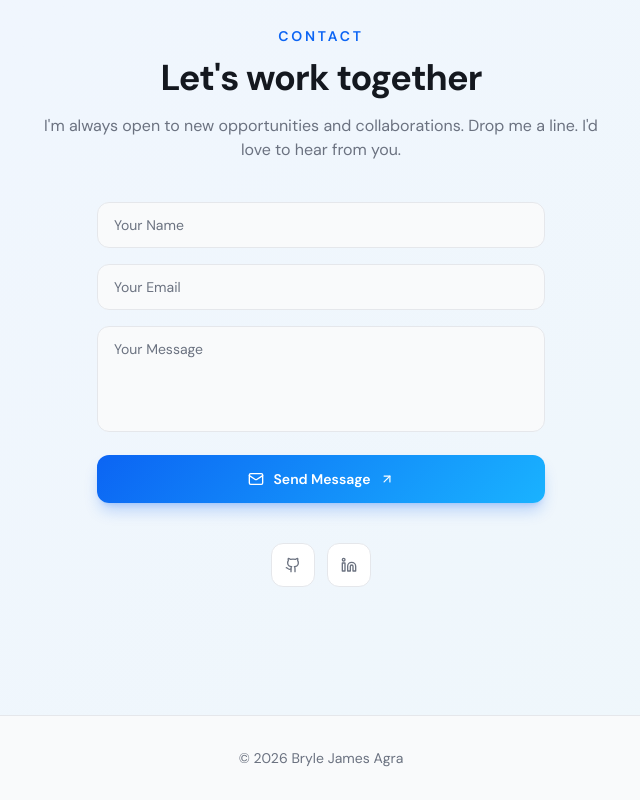
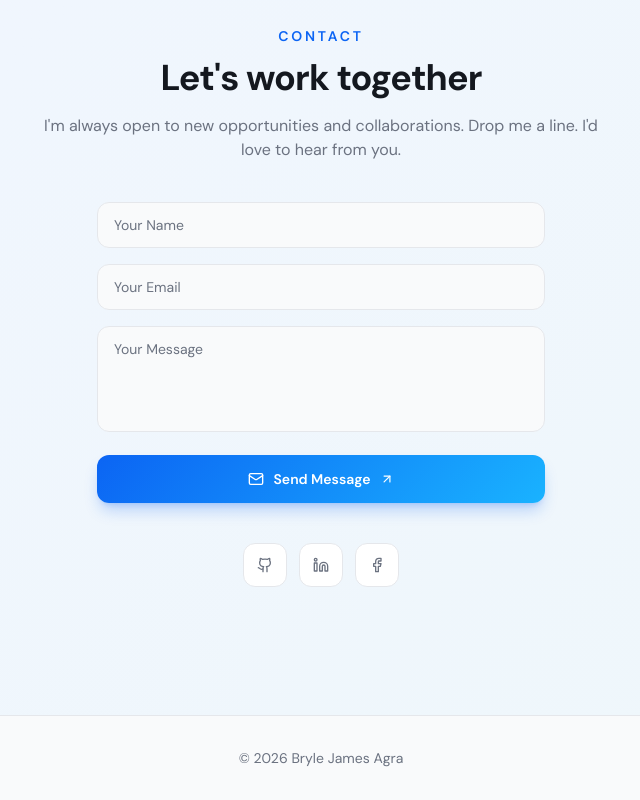
Before and after one commit to PancitGuisado/bryle-portfolio, a React (Vite) app: page / in a window 1280 px wide. Shown: the part 5258-6058 px from the top of the page, without its empty margins (319-959 px from the left). Built offline with nearby package versions, Linux system fonts and the light colour scheme; the HTML template or start-up script is replaced by a standard one.

Commit message:
chore: add buhay pedro project, facebook social link, and fix nav offset

```diff
--- a/src/components/ContactSection.tsx
+++ b/src/components/ContactSection.tsx
@@ -85,6 +85,26 @@ export default function ContactSection() {
               label: "LinkedIn",
               href: "https://www.linkedin.com/in/bryle-james-agra-b233212b0/",
             },
+            {
+              icon: () => (
+                <svg
+                  xmlns="http://www.w3.org/2000/svg"
+                  width="24"
+                  height="24"
+                  viewBox="0 0 24 24"
+                  fill="none"
+                  stroke="currentColor"
+                  strokeWidth="2"
+                  strokeLinecap="round"
+                  strokeLinejoin="round"
+                  className="h-4 w-4 transition-transform group-hover:scale-110"
+                >
+                  <path d="M18 2h-3a5 5 0 0 0-5 5v3H7v4h3v8h4v-8h3l1-4h-4V7a1 1 0 0 1 1-1h3z" />
+                </svg>
+              ),
+              label: "Facebook",
+              href: "https://www.facebook.com/bryle.agra.2025",
+            },
           ].map((social) => (
             <a
               key={social.label}
@@ -94,7 +114,11 @@ export default function ContactSection() {
               className="group flex h-11 w-11 items-center justify-center rounded-xl border border-border bg-card text-muted-foreground transition-all hover:border-primary/30 hover:text-foreground hover:shadow-[0_0_20px_-6px_hsl(var(--primary)/0.2)] active:scale-95"
               aria-label={social.label}
             >
-              <social.icon className="h-4 w-4 transition-transform group-hover:scale-110" />
+              {social.label === "Facebook" ? (
+                <social.icon />
+              ) : (
+                <social.icon className="h-4 w-4 transition-transform group-hover:scale-110" />
+              )}
             </a>
           ))}
         </div>
--- a/src/components/Navbar.tsx
+++ b/src/components/Navbar.tsx
@@ -23,7 +23,10 @@ export default function Navbar() {
       e.preventDefault();
       if (isHome) {
         const el = document.getElementById(hash);
-        el?.scrollIntoView({ behavior: "smooth" });
+        if (el) {
+          const y = el.getBoundingClientRect().top + window.scrollY - 88;
+          window.scrollTo({ top: y, behavior: "smooth" });
+        }
       } else {
         navigate("/#" + hash);
       }
@@ -48,7 +51,11 @@ export default function Navbar() {
     if (isHome && location.hash) {
       const id = location.hash.replace("#", "");
       setTimeout(() => {
-        document.getElementById(id)?.scrollIntoView({ behavior: "smooth" });
+        const el = document.getElementById(id);
+        if (el) {
+          const y = el.getBoundingClientRect().top + window.scrollY - 88;
+          window.scrollTo({ top: y, behavior: "smooth" });
+        }
       }, 100);
     }
   }, [isHome, location.hash]);
--- a/src/data/projects.ts
+++ b/src/data/projects.ts
@@ -61,4 +61,12 @@ export const projects: Project[] = [
     featured: false,
     video: "/projects/taptap.mp4",
   },
+  {
+    title: "Buhay Pedro",
+    description: "An innovative digital platform designed to help users manage their daily tasks, schedules, and workflows effectively.",
+    tags: ["Productivity", "Task Management", "Web App"],
+    link: "https://buhaypedro.vercel.app/",
+    featured: true,
+    video: "/projects/buhaypedro.mp4",
+  },
 ];
```
Also changed, not shown: 1 other file (tests, documents, lock files or other folders).
